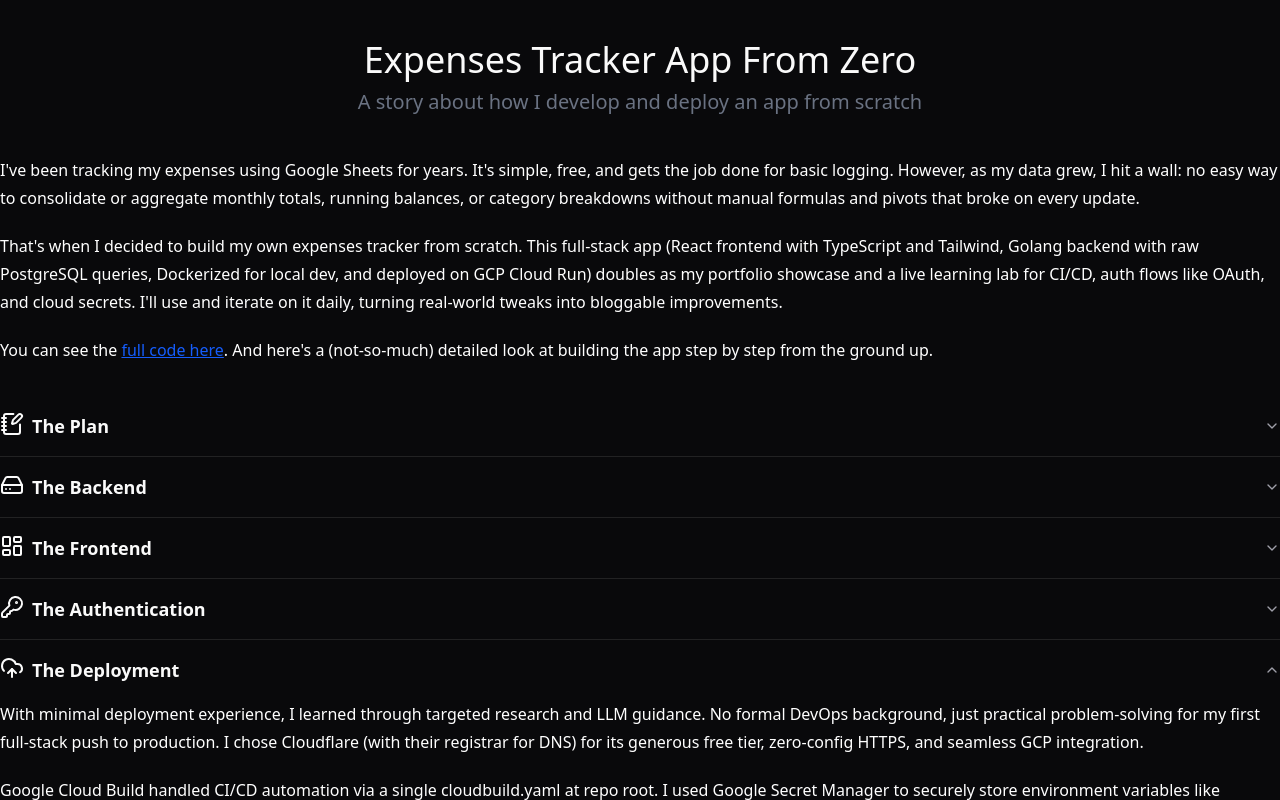
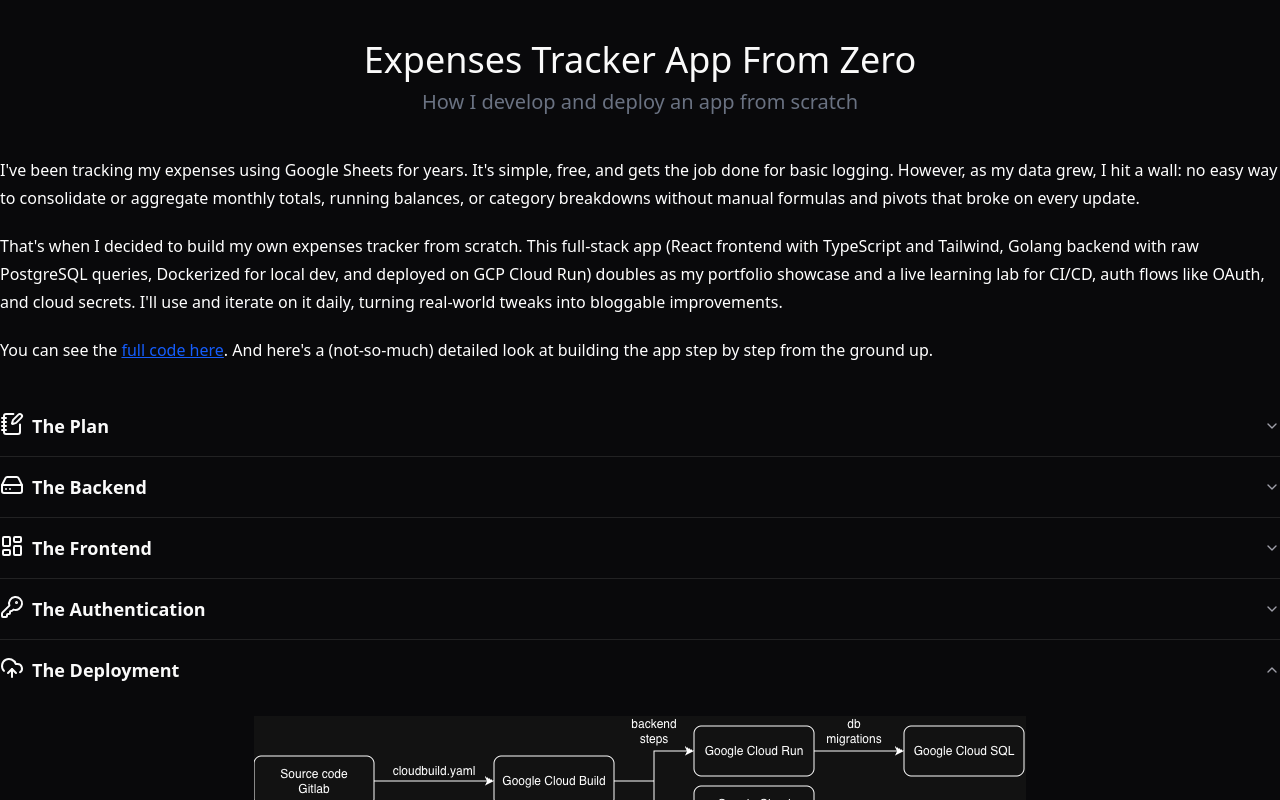
Before and after one commit to pukuri/expenses, a React (Vite) app in the folder frontend/: page /story in a window 1280 px wide. Both pictures are taken after a click on the button "The Deployment". Shown: the top 800 px of the page. Built offline with nearby package versions, Linux system fonts and the light colour scheme.

Commit message:
add diagram on story and minor ui adjustments

```diff
--- a/frontend/src/features/ExpensesByMonths.tsx
+++ b/frontend/src/features/ExpensesByMonths.tsx
@@ -9,6 +9,8 @@ export default function ExpensesByMonths({ data }: { data: MonthlyChartData[] })
       color: "#2563eb",
     },
   } satisfies ChartConfig
+
+  data = data.map(d => ({ month: d.month.substring(0,7), amount: d.amount }))
 
   return (
     <div className="p-4 bottom-0 right-0 rounded-md bg-neutral-2 text-white">
--- a/frontend/src/pages/Story.tsx
+++ b/frontend/src/pages/Story.tsx
@@ -317,12 +317,12 @@ async function handleRequest(request) {
   `;
 
   const textClass = "text-[16px] prose prose-p:text-[16px] prose-p:mb-4 max-w-none prose-a:text-blue-600 prose-a:underline text-white"
-  const markdownClass = "text-[16px] mb-4 prose prose-pre:bg-gray-900 prose-pre:border max-w-none prose-pre:text-sm"
+  const markdownClass = "text-[16px] mb-4 mx-auto prose prose-pre:bg-gray-900 prose-pre:border max-w-none prose-pre:text-sm"
 
   return (
-    <div className="py-10 mx-auto max-w-420">
+    <div className="py-10 mx-auto max-w-360">
       <h1 className="text-center text-4xl">Expenses Tracker App From Zero</h1>
-      <h2 className="text-center text-xl text-gray-500 pt-2">A story about how I develop and deploy an app from scratch</h2>
+      <h2 className="text-center text-xl text-gray-500 pt-2">How I develop and deploy an app from scratch</h2>
 
       <div className="py-10 flex flex-col gap-4">
         <div className={textClass}>
@@ -434,11 +434,13 @@ async function handleRequest(request) {
           <AccordionItem value="item-5">
             <AccordionTrigger className="font-bold text-lg"><span className="flex flex-row gap-2"><CloudUpload /> The Deployment</span></AccordionTrigger>
             <AccordionContent>
+              <img src='images/deployment1.png' className="m-auto my-4" alt="ERD for the first phase"/>
               <div className={textClass}>
                 <ReactMarkdown components={{ a: LinkRenderer }}>
                   {deploymentContent1}
                 </ReactMarkdown>
               </div>
+              <img src='images/deployment2.png' className="m-auto my-4" alt="ERD for the first phase"/>
               <div className={markdownClass}>
                 <ReactMarkdown>
                   {cloudflareCodeExample}
```
Also changed, not shown: frontend/public/images/deployment1.png (added), frontend/public/images/deployment2.png (added).
